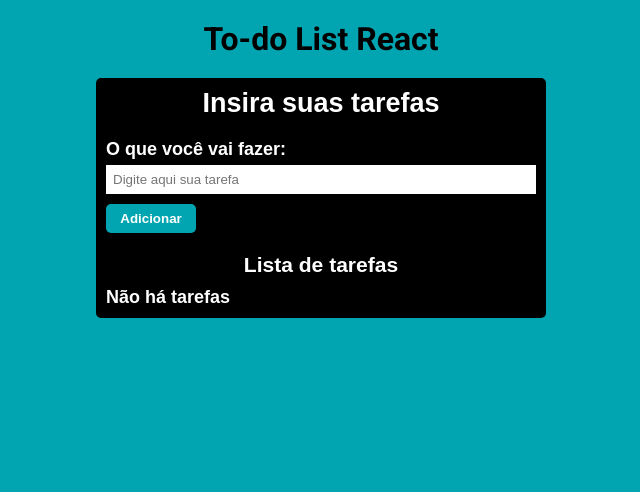
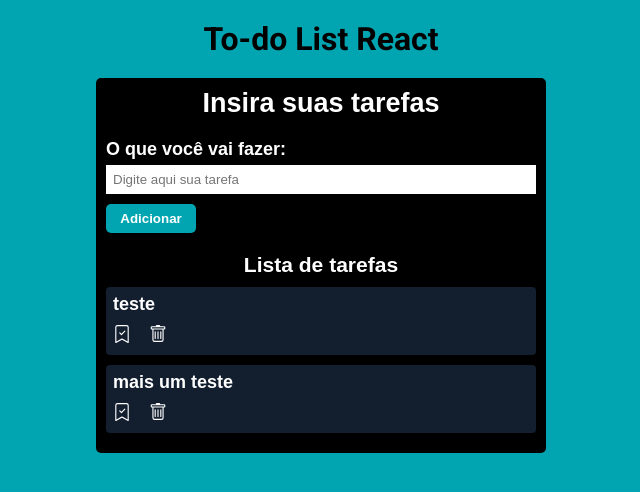
Before and after one commit to EsdrasOliver/to-do-list, a React (Vite) app: page / in a window 1280 px wide. Shown: the top 492 px of the page, without its empty margins (319-959 px from the left). Built offline with nearby package versions, Linux system fonts and the light colour scheme; data requests are answered from the project's data file.

Commit message:
Colocando dados

```diff
--- a/data/db.json
+++ b/data/db.json
@@ -1,3 +1,14 @@
 {
-  "todos": []
+  "todos": [
+    {
+      "id": 0.3405306438150968,
+      "task": "teste",
+      "done": false
+    },
+    {
+      "id": 0.009770524231965227,
+      "task": "mais um teste",
+      "done": false
+    }
+  ]
 }
--- a/src/components/TasksList/index.jsx
+++ b/src/components/TasksList/index.jsx
@@ -32,6 +32,16 @@
 
         setTodos((prevState) => [...prevState, todo])
         setTask("")
+
+        await fetch(API + "/todos")
+            .then(res => res.json())
+            .then(data => {
+                const tasks = data
+                const task = JSON.stringify(tasks.map(t => t.task))
+                localStorage.setItem("todo", task)
+                console.log(todo);
+            })
+            .catch(e => console.log(e))
     }
 
     const handleEdit = async (todo) => {
@@ -55,6 +65,8 @@
         })
 
         setTodos((prevState) => prevState.filter((todo) => todo.id !== id))
+
+        localStorage.removeItem("todo")
     }
 
     useEffect(() => {
```
